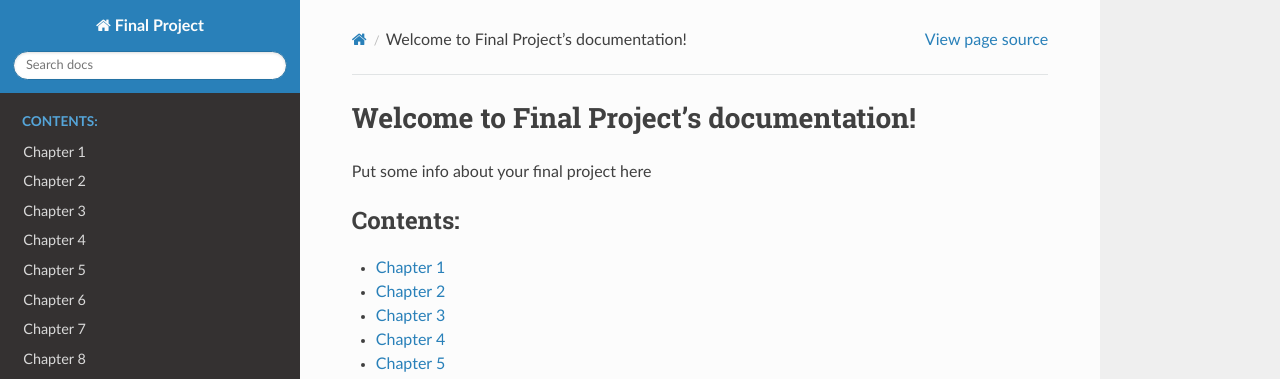
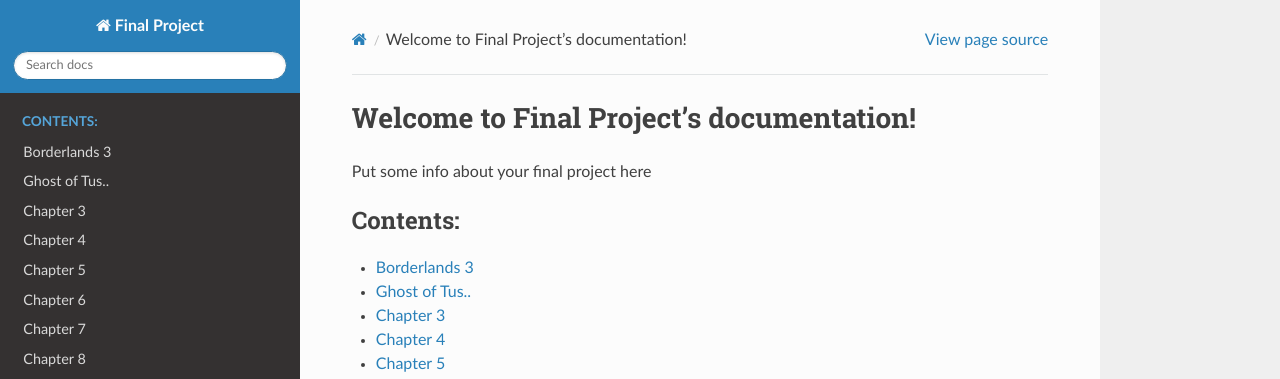
Before and after one commit to pvcraven/2020-video-game-reviews, a Sphinx documentation site: the page built from source/index.rst, in a window 1280 px wide. Shown: the top 379 px of the page. Built offline with Sphinx 7.4.7 and the Read the Docs theme 2.0.0, drawn with Linux system fonts in a browser that asks for light colours.

Commit message:
I took files Chapter 1 and 2

```diff
--- /dev/null
+++ b/source/borderlands/index.rst
@@ -0,0 +1,4 @@
+Borderlands 3
+=============
+
+This is my game page.
--- a/source/chapter1/index.rst
+++ /dev/null
@@ -1,4 +0,0 @@
-Chapter 1
-=========
-
-Put some text here.
--- a/source/chapter2/index.rst
+++ /dev/null
@@ -1,4 +0,0 @@
-Chapter 2
-=========
-
-Put some text here.
--- /dev/null
+++ b/source/ghost_of_tus/index.rst
@@ -0,0 +1,4 @@
+Ghost of Tus..
+==============
+
+My Second Game Page.
--- a/source/index.rst
+++ b/source/index.rst
@@ -7,8 +7,8 @@
    :maxdepth: 2
    :caption: Contents:
 
-   chapter1/index
-   chapter2/index
+   borderlands/index
+   ghost_of_tus/index
    chapter3/index
    chapter4/index
    chapter5/index
```
